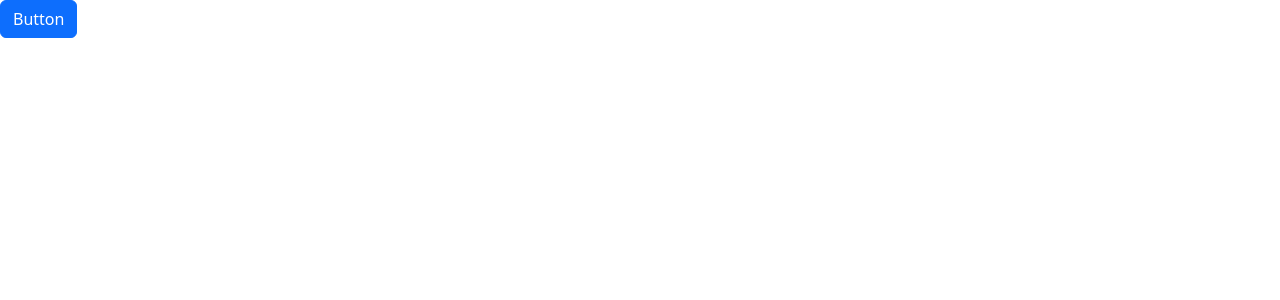
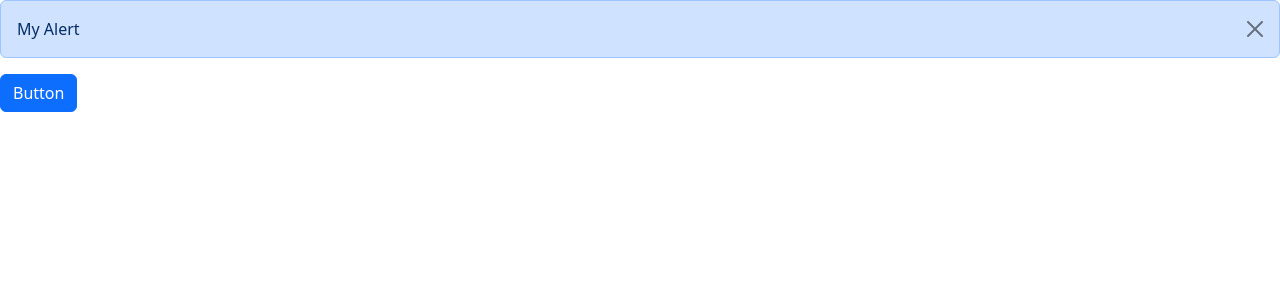
Before and after one commit to piyushpanchal114/react-18, a React (Vite) app: page / in a window 1280 px wide. Both pictures are taken after a click on the button "Button". Shown: the top 300 px of the page. Built offline with nearby package versions, Linux system fonts and the light colour scheme.

Commit message:
alert component created

```diff
--- a/src/App.tsx
+++ b/src/App.tsx
@@ -1,8 +1,18 @@
+import { useState } from "react";
 import "./App.css";
+import Alert from "./components/Alert";
 import Button from "./components/Button";
 
 function App() {
-  return <Button onClick={() => console.log("clicked")}>Button</Button>;
+  const [alert, setAlert] = useState(false);
+
+  return (
+    <>
+      {alert && <Alert onClose={() => setAlert(false)}>My Alert</Alert>}
+
+      <Button onClick={() => setAlert(true)}>Button</Button>
+    </>
+  );
 }
 
 export default App;
--- /dev/null
+++ b/src/components/Alert.tsx
@@ -0,0 +1,24 @@
+interface Props {
+  children: string;
+  onClose: () => void;
+}
+
+const Alert = ({ children, onClose }: Props) => {
+  return (
+    <div
+      className="alert alert-primary alert-dismissible fade show"
+      role="alert"
+    >
+      {children}
+      <button
+        type="button"
+        className="btn-close"
+        data-bs-dismiss="alert"
+        aria-label="Close"
+        onClick={onClose}
+      ></button>
+    </div>
+  );
+};
+
+export default Alert;
```
